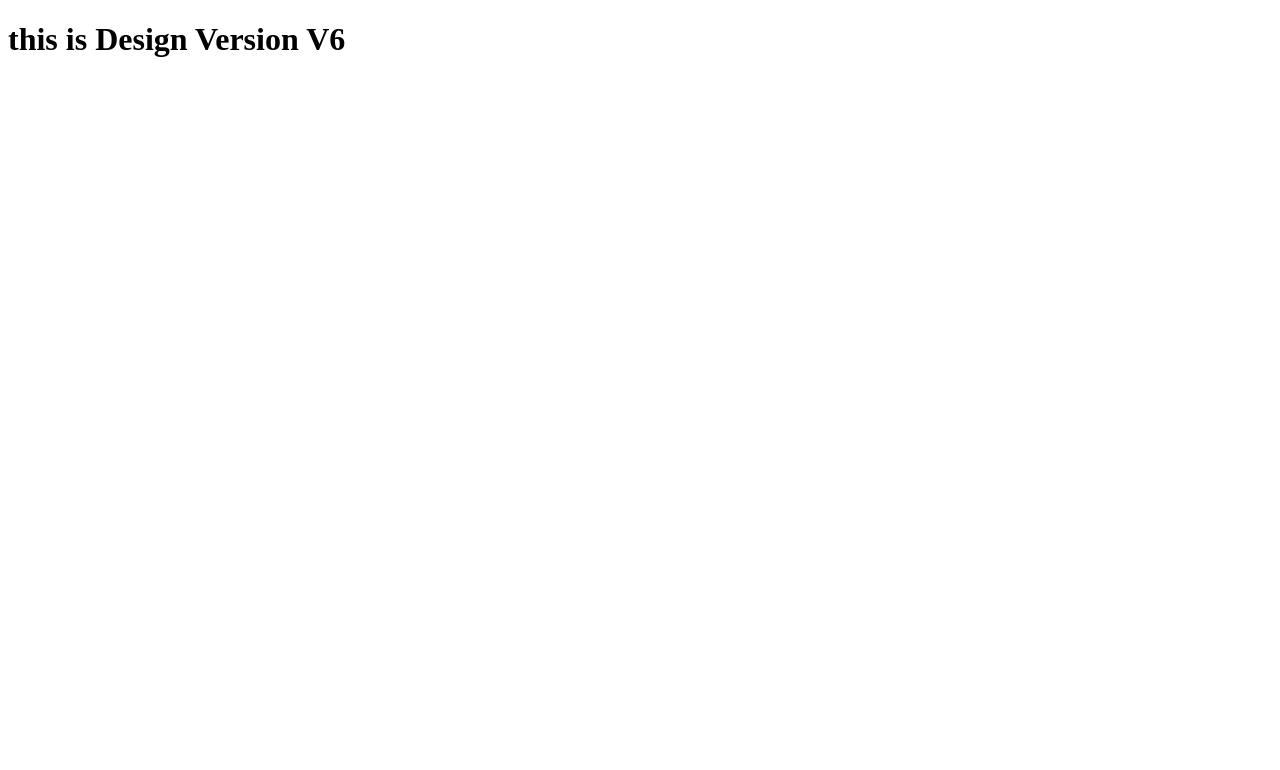
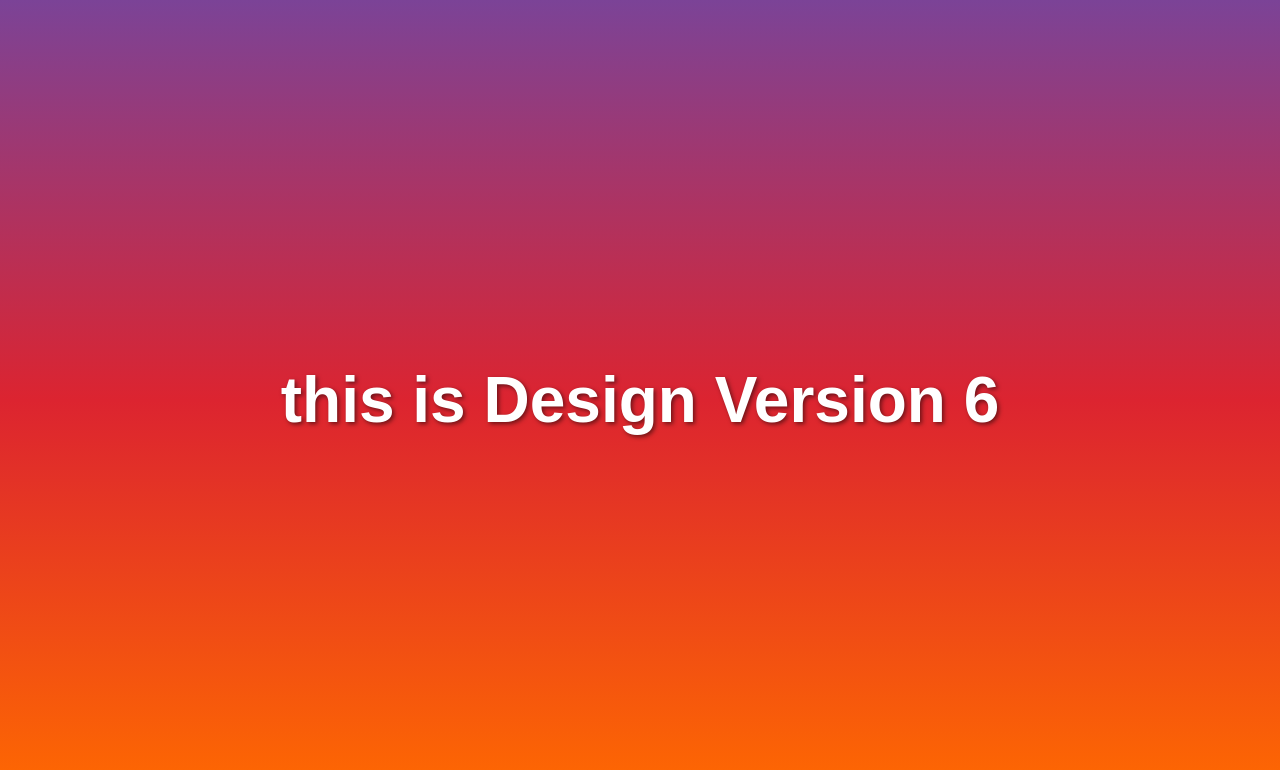
Before and after one commit to treealam/myrepo, a plain HTML site: page index.html in a window 1280 px wide. Drawn offline with Linux system fonts and the light colour scheme.

Commit message:
Added Design from Website

```diff
--- a/index.html
+++ b/index.html
@@ -4,10 +4,10 @@
     <meta charset="UTF-8">
     <meta name="viewport" content="width=device-width, initial-scale=1.0">
     <title>Document</title>
-
+    <link rel="stylesheet" href="styles.css">
 </head>
 <body>
-    <h1> this is  Design Version V6 </h1>
+    <h1> this is  Design Version 6 </h1>
 
 </body>
 </html>
--- /dev/null
+++ b/styles.css
@@ -0,0 +1,17 @@
+body {
+    margin: 0;
+    height: 100vh;
+    display: flex;
+    justify-content: center;
+    align-items: center;
+    background: linear-gradient(to bottom, #7b4397, #dc2430, #ff6a00);
+    font-family: Arial, sans-serif;
+    color: #fff;
+    text-align: center;
+}
+
+h1 {
+    font-size: 4em;
+    text-shadow: 2px 2px 4px rgba(0, 0, 0, 0.5);
+    margin: 0;
+}
```
